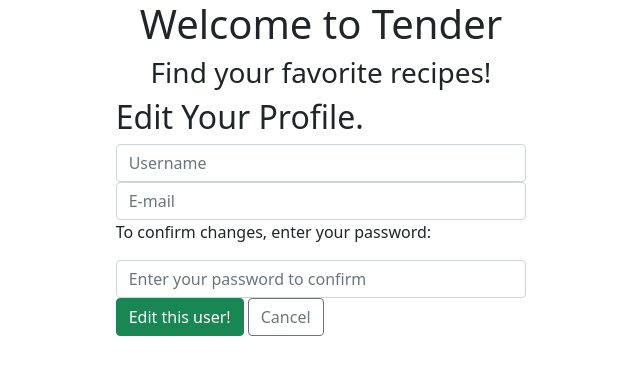
After one commit to agnesmcc/capstone_project_one, a Flask app: template templates/users/my_account.html in a window 1280 px wide. The commit adds this page. Shown: the top 375 px of the page, without its empty margins (319-959 px from the left). Run offline with Flask 2, Linux system fonts and the light colour scheme; the template is opened without the code that fills it: values that come from a table or form of the project are taken from there, others are empty; some libraries are stand-ins or nearby versions.

Commit message:
add form for editing user

```diff
--- a/app.py
+++ b/app.py
@@ -237,3 +237,30 @@ def delete_recipe_from_list(list_id, recipe_id):
     db.session.commit()
 
     return redirect(f"/lists/{list_id}")
+
+@app.route('/my-account', methods=["GET", "POST"])
+def my_account():
+    """Show user account page."""
+
+    if not g.user:
+        flash("Access unauthorized.", "danger")
+        return redirect("/")
+
+    lists = List.query.all()
+
+    form = UserEditForm(obj=g.user)
+
+    if form.validate_on_submit():
+        user = User.authenticate(g.user.username,
+                                 form.password.data)
+
+        if user:
+            g.user.username = form.username.data
+            g.user.email = form.email.data
+            db.session.commit()
+            flash("Account updated.", "success")
+            return redirect("/my-account")
+
+        flash("Invalid credentials.", 'danger')
+
+    return render_template('users/my_account.html', user=g.user, form=form, lists=lists)
--- a/models.py
+++ b/models.py
@@ -120,7 +120,7 @@ class List(db.Model):
 
     username = db.Column(
         db.Text,
-        db.ForeignKey('users.username', ondelete='CASCADE'),
+        db.ForeignKey('users.username', ondelete='CASCADE', onupdate='CASCADE'),
         nullable=False,
     )
 
--- a/templates/base.html
+++ b/templates/base.html
@@ -28,14 +28,14 @@
             {% endfor %}
           </ul>
         </li>
-        <li class="nav-link" style="display: none;" id="currentList">{{lists[0].title}}</li>
+        <li class="nav-link" style="display: none;" id="currentList"></li>
       </ul>
       <ul class="navbar-nav">
         <li class="nav-item">
           <a class="nav-link" href="/lists">Lists</a>
         </li>
         <li class="nav-item">
-          <a class="nav-link" href="#">Account</a>
+          <a class="nav-link" href="/my-account">Account</a>
         </li>
         <li class="nav-item">
           <a class="nav-link" href="/logout">Logout</a>
--- /dev/null
+++ b/templates/users/my_account.html
@@ -0,0 +1,36 @@
+{% extends 'base.html' %}
+
+{% block content %}
+
+  <div class="row justify-content-md-center">
+    <div class="col-md-4">
+      <h2 class="join-message">Edit Your Profile.</h2>
+      <form method="POST" id="user_form">
+        {{ form.hidden_tag() }}
+
+        {% for field in form if field.widget.input_type != 'hidden' and field.name != 'password' %}
+          {% for error in field.errors %}
+            <span class="text-danger">{{ error }}</span>
+          {% endfor %}
+          {{ field(placeholder=field.label.text, class="form-control") }}
+        {% endfor %}
+
+        <p>To confirm changes, enter your password:</p>
+        {% if form.password.errors %}
+          {% for error in form.password.errors %}
+            <span class="text-danger">
+            {{ error }}
+          </span>
+          {% endfor %}
+        {% endif %}
+        {{ form.password(placeholder="Enter your password to confirm", class="form-control") }}
+
+        <div class="edit-btn-area">
+          <button class="btn btn-success">Edit this user!</button>
+          <a href="/users/{{ user_id }}" class="btn btn-outline-secondary">Cancel</a>
+        </div>
+      </form>
+    </div>
+  </div>
+
+{% endblock %}
```
